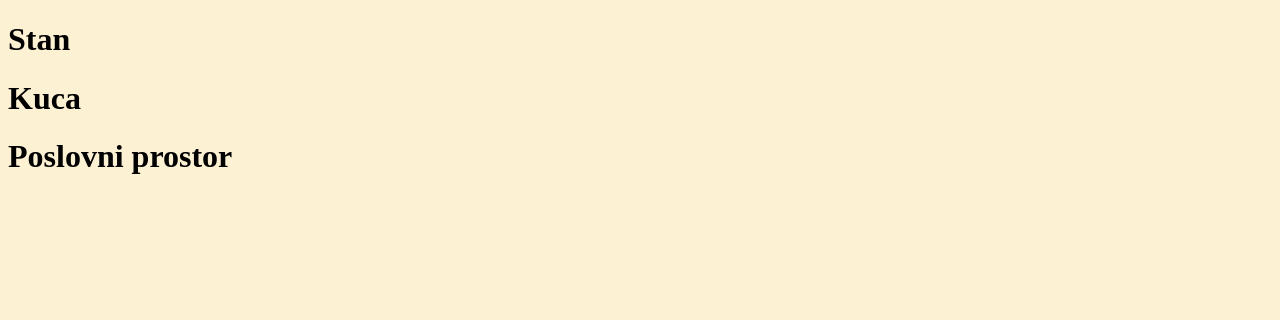
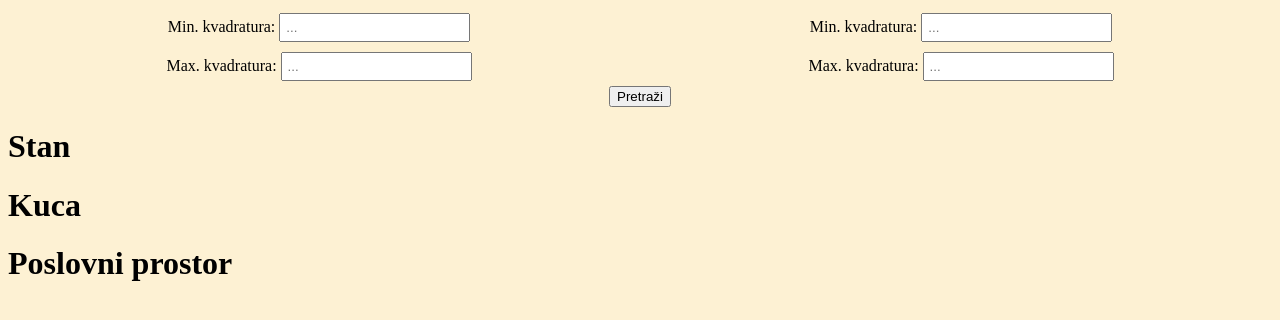
Before and after one commit to zlendo1/wt-real-estate-web-app, a website: page public/html/nekretnine.html in a window 1280 px wide. Drawn offline with Linux system fonts and the light colour scheme; no server answers.

Commit message:
added pretraga form elements

```diff
--- a/public/css/nekretnine.css
+++ b/public/css/nekretnine.css
@@ -1,3 +1,27 @@
+#pretraga_form {
+    display: block;
+}
+
+#pretraga_grid {
+    display: grid;
+    grid-template-columns: 1fr 1fr;
+    gap: 20px 20px;
+}
+
+#pretraga_grid .grid_item {
+    display: flex;
+    flex-direction: column;
+    justify-content: space-between;
+}
+
+#pretraga_grid .grid_item > label {
+    margin: 5px auto;
+}
+
+#pretraga_grid .grid_item > label > input {
+    padding: 5px 5px;
+}
+
 .itemList {
     list-style: none;
     display: grid;
--- a/public/html/nekretnine.html
+++ b/public/html/nekretnine.html
@@ -8,6 +8,31 @@
 </head>
 <body>
     <div id="meni"></div>
+    <form id="pretraga_form" action="#">
+        <div id="pretraga_grid">
+            <div class="grid_item">
+                <label>
+                    Min. kvadratura:
+                    <input type="text" name="min_kvadratura" id="min_kvadratura" placeholder="...">
+                </label>
+                <label>
+                    Max. kvadratura:
+                    <input type="text" name="max_kvadratura" id="max_kvadratura" placeholder="...">
+                </label>
+            </div>
+            <div class="grid_item">
+                <label>
+                    Min. kvadratura:
+                    <input type="text" name="min_kvadratura" id="min_cijena" placeholder="...">
+                </label>
+                <label>
+                    Max. kvadratura:
+                    <input type="text" name="max_kvadratura" id="max_cijena" placeholder="...">
+                </label>
+            </div>
+        </div>
+        <button type="submit">Pretraži</button>
+    </form>
     <div id="stan">
         <h1>Stan</h1>
     </div>
```
